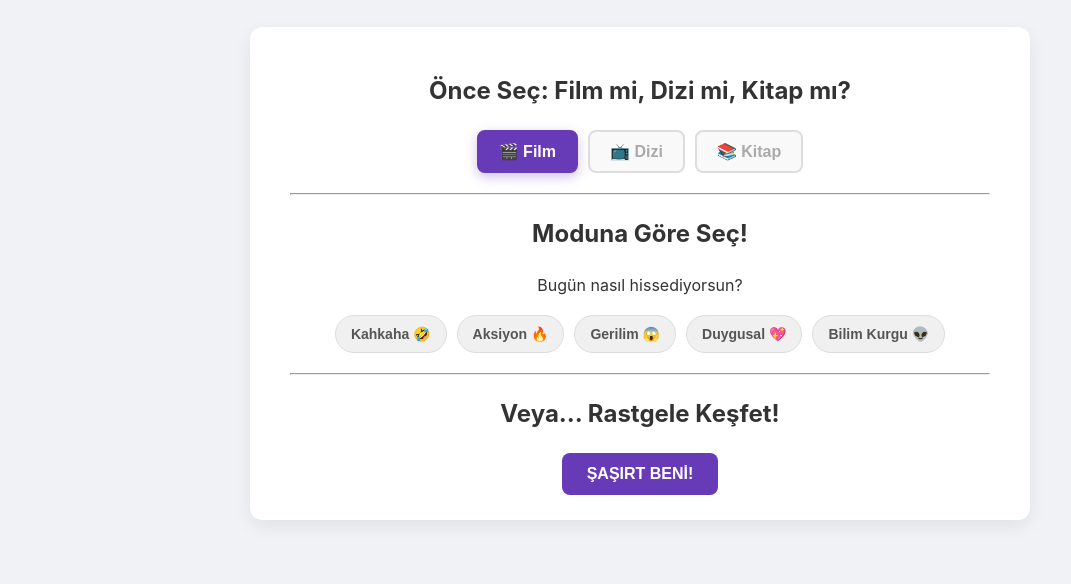
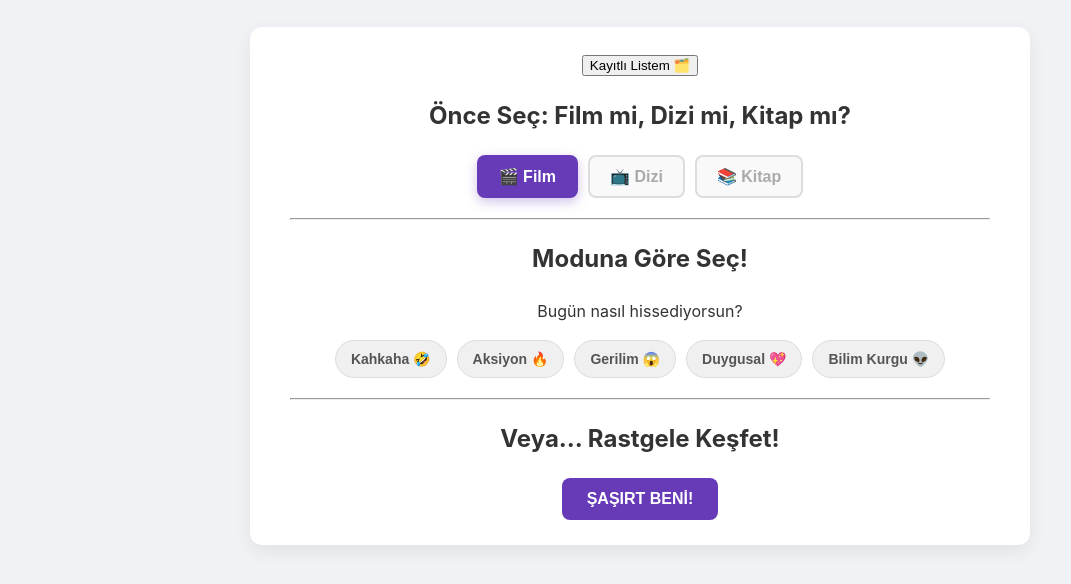
Before and after one commit to ilkeripek-dev/film-onerici, a plain HTML site: page index.html in a window 1280 px wide. Shown: the part 96-680 px from the top of the page, without its empty margins (0-1071 px from the left). Drawn offline with Linux system fonts and the light colour scheme.

Commit message:
Update index.html

```diff
--- a/index.html
+++ b/index.html
@@ -7,13 +7,14 @@
     <link rel="stylesheet" href="style.css">
 </head>
 <body>
-
     <header>
         <h1>Ne İzlesem? 🍿</h1>
     </header>
 
    <main>
-
+    <div class="list-header">
+        <button id="showListButton" class="list-btn">Kayıtlı Listem 🗂️</button>
+    </div>
     <h2>Önce Seç: Film mi, Dizi mi, Kitap mı?</h2>
     <div class="media-type-selector">
         <button class="media-btn active" data-type="movie">🎬 Film</button>
```
